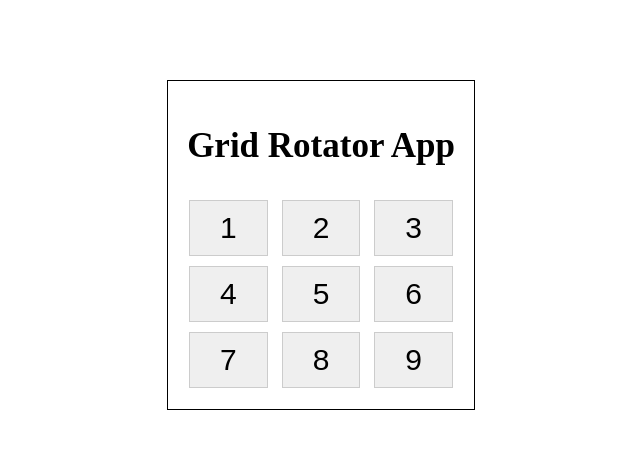
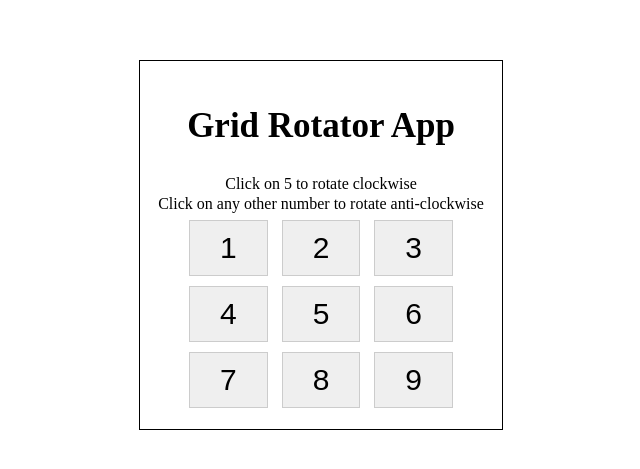
Before and after one commit to kivenalaric/grid-rotator, a plain HTML site: page index.html in a window 1280 px wide. Shown: the part 135-604 px from the top of the page, without its empty margins (319-959 px from the left). Drawn offline with Linux system fonts and the light colour scheme.

Commit message:
creation of UI

```diff
--- a/assets/styles/style.css
+++ b/assets/styles/style.css
@@ -13,6 +13,10 @@ body {
 h2 {
   font-size: 35px;
   font-weight: 800;
+}
+
+p {
+  margin: 2px;
 }
 
 .rotator {
--- a/index.html
+++ b/index.html
@@ -10,7 +10,9 @@
 <body>
     <div class="pagecontainer">
     <div class="rotator">
-        <h2 class="grid-rotator">Grid Rotator App</h2>
+        <h2>Grid Rotator App</h2>
+        <p>Click on 5 to rotate clockwise</p>
+        <p>Click on any other number to rotate anti-clockwise</p>
         <div id="row1">
           <button id="1" class="anti">1</button>
           <button id="2" class="anti">2</button>
```
